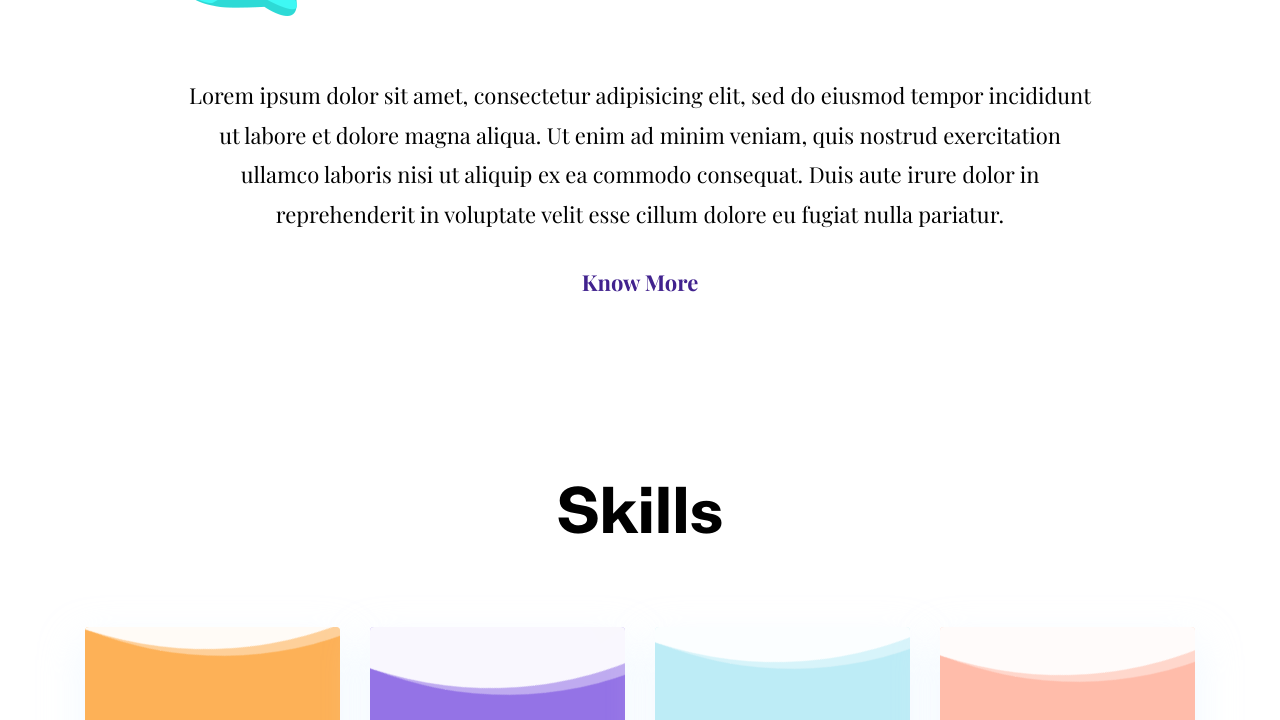
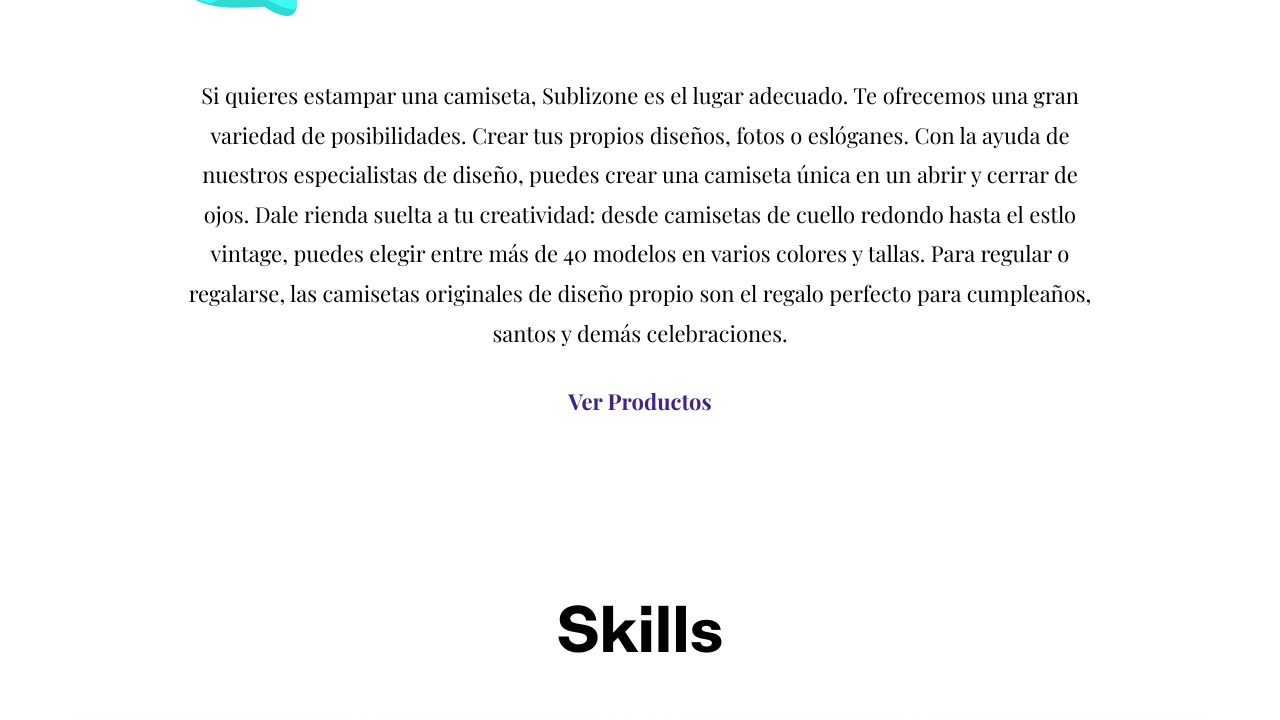
Before and after one commit to Sublizone/Sublizone.github.io, a Jekyll site: the page built from index.html, in a window 1280 px wide and 900 px high, scrolled down 772 px, cut to the strip 180-900 px from the top of the window. Built offline with Jekyll 4.4.1, drawn with Linux system fonts in a browser that asks for light colours.

Commit message:
Update about-section.html

```diff
--- a/_includes/about-section.html
+++ b/_includes/about-section.html
@@ -3,8 +3,8 @@
   <div class="container">
     <div class="row">
       <div class="col-lg-10 mx-auto text-center">
-        <p class="font-secondary paragraph-lg text-dark">{{ site.data.settings.blurb }}</p>
-        <a href="{{ site.data.settings.blurb-btn-link }}" class="btn btn-transparent">{{ site.data.settings.blurb-btn-name }}</a>
+        <p class="font-secondary paragraph-lg text-dark">Si quieres estampar una camiseta, Sublizone es el lugar adecuado. Te ofrecemos una gran variedad de posibilidades. Crear tus propios diseños, fotos o eslóganes. Con la ayuda de nuestros especialistas de diseño, puedes crear una camiseta única en un abrir y cerrar de ojos. Dale rienda suelta a tu creatividad: desde camisetas de cuello redondo hasta el estlo vintage, puedes elegir entre más de 40 modelos en varios colores y tallas. Para regular o regalarse, las camisetas originales de diseño propio son el regalo perfecto para cumpleaños, santos y demás celebraciones.</p>
+        <a href="/portfolio" class="btn btn-transparent">Ver Productos</a>
       </div>
     </div>
   </div>
```
